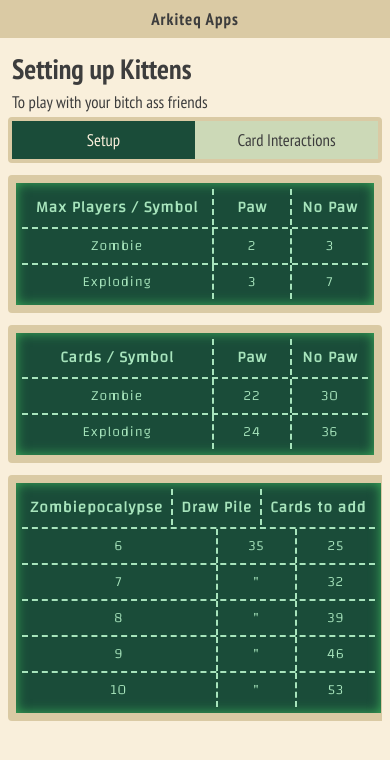
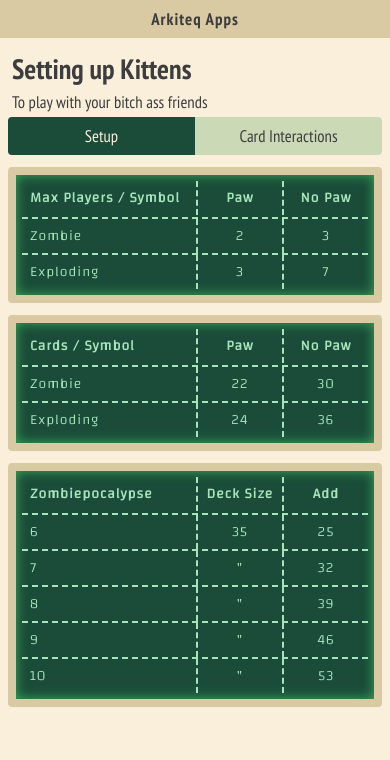
Before and after one commit to ASPinho/ASPinho.github.io, a React (Create React App) app in the folder arkiteq-home/: page /ek in a window 390 px wide. Shown: the top 760 px of the page. Built offline with nearby package versions, Linux system fonts and the light colour scheme.

Commit message:
new styling

```diff
--- a/arkiteq-home/src/scripts/kittens.ts
+++ b/arkiteq-home/src/scripts/kittens.ts
@@ -27,7 +27,7 @@ export function getCardsPerSymbol() : TableData {
 export function getZombieApocalypseCards() : TableData {
     return {
         id: "zombie-apocalypse",
-        headers: ["Zombiepocalypse", "Draw Pile", "Cards to add"],
+        headers: ["Zombiepocalypse", "Deck Size", "Add"],
         rows: [
             ["6", "35", "25"],
             ["7", "\"", "32"],
--- a/arkiteq-home/src/styles/teriyarki-theme.css
+++ b/arkiteq-home/src/styles/teriyarki-theme.css
@@ -230,7 +230,6 @@ p {
 .page-title-tabs {
   display: flex;
   background-color: var(--faded-green);
-  border: solid 4px var(--beige-dark);
   border-radius: var(--app-border-radius);
   overflow: hidden;
 }
@@ -280,7 +279,7 @@ p {
 }
 
 .retro-console th {
-  font-size: 1.1em;
+  font-size: 1.2em;
 }
 
 .retro-console th:not(:first-of-type),
@@ -304,7 +303,8 @@ p {
 
 .retro-console th.main-col,
 .retro-console td.main-col{
-  flex: 1 1 33%;
+  justify-content: left;
+  flex: 1 1 26%;
 }
 
 .interaction-card {
@@ -462,9 +462,17 @@ p {
     font-size: 1em;
   }
 
+  .retro-console th {
+    font-size: 1em;
+  }
+
   .retro-console th,
   .retro-console td{
     padding: var(--space-xs) var(--space-s);
+  }
+
+  .interaction-card {
+    padding: var(--space-xs);
   }
 }
 
```
